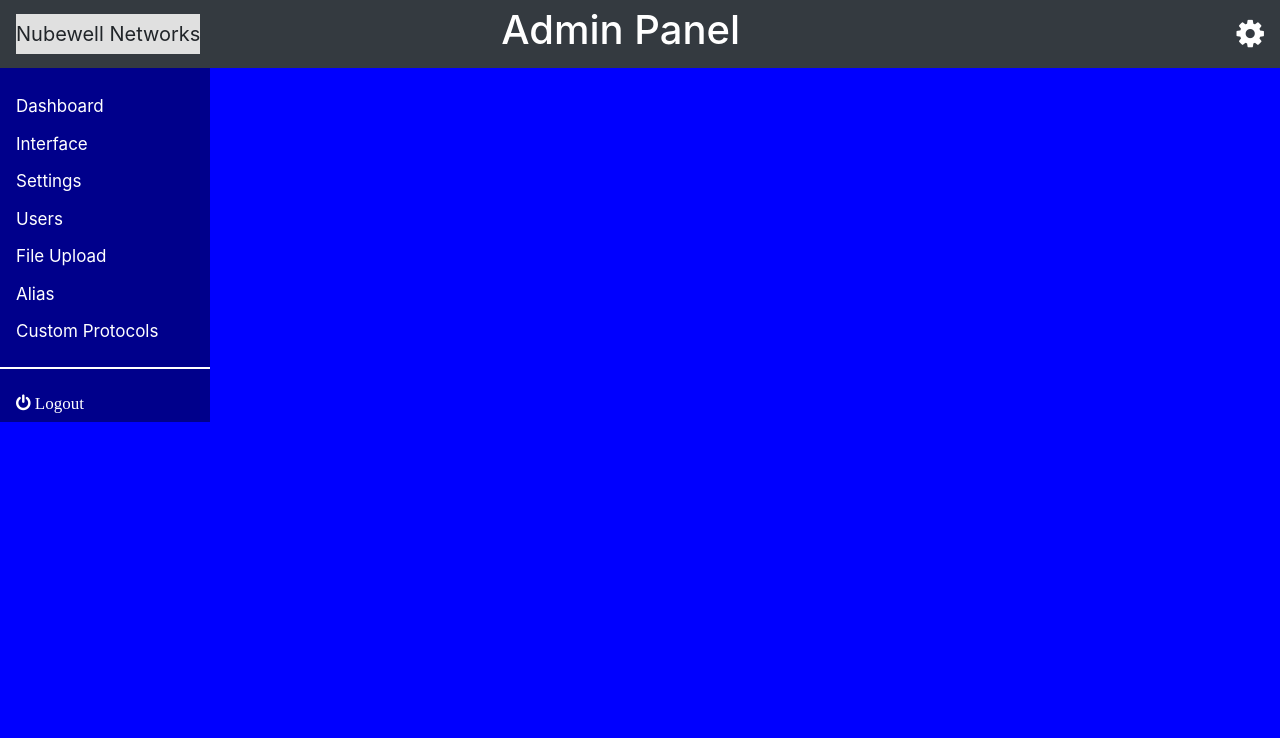
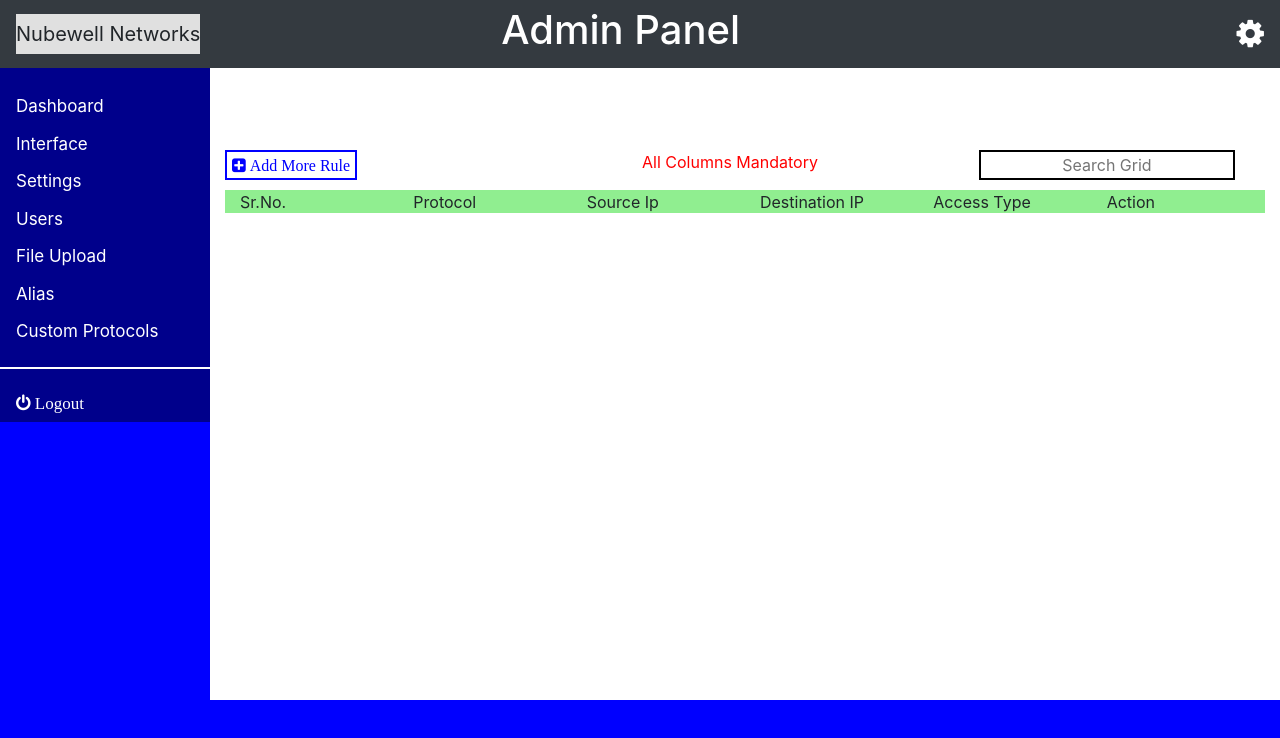
Before and after one commit to akash-karwande/userDashboard, an Angular app: page /dashboard in a window 1280 px wide. Shown: the top 738 px of the page. Built offline with nearby package versions, Linux system fonts and the light colour scheme.

Commit message:
Ngb modal added

```diff
--- a/package.json
+++ b/package.json
@@ -19,6 +19,7 @@
     "@angular/platform-browser": "~7.2.0",
     "@angular/platform-browser-dynamic": "~7.2.0",
     "@angular/router": "~7.2.0",
+    "@ng-bootstrap/ng-bootstrap": "^4.0.3",
     "core-js": "^2.5.4",
     "rxjs": "~6.3.3",
     "tslib": "^1.9.0",
--- a/src/app/app.module.ts
+++ b/src/app/app.module.ts
@@ -1,5 +1,6 @@
 import { BrowserModule } from '@angular/platform-browser';
 import { NgModule } from '@angular/core';
+import {NgbModule} from '@ng-bootstrap/ng-bootstrap';
 
 import { AppRoutingModule } from './app-routing.module';
 import { AppComponent } from './app.component';
@@ -16,7 +17,8 @@ import { DashboardComponent } from './dashboard/dashboard.component';
   ],
   imports: [
     BrowserModule,
-    AppRoutingModule
+    AppRoutingModule,
+    NgbModule
   ],
   providers: [],
   bootstrap: [AppComponent]
--- a/src/app/dashboard/dashboard.component.css
+++ b/src/app/dashboard/dashboard.component.css
@@ -11,6 +11,7 @@
 
 .fa.fa-cog.fa-2x {
 	color: #fff;
+	cursor: pointer;
 }
 
 .navbar-brand {
@@ -40,16 +41,59 @@
 .sidenav a:hover {
   color: blue;
   background-color: #e0e0e0;
-}
-.row {
-	padding-left: 18%;
-	background-color: #fff;
+  cursor: pointer;
 }
 
 hr {
 	border: 1px solid #fff;
 }
-.container{
-	/* background-color: #fff;
-	padding-left: 18%; */
+.container-fluid {
+	background-color: #fff;
+	border-left: 210px solid blue;
+	height: 700px;
+	position: fixed;
+	padding-top: 150px;
 }
+
+app-dashboard {
+	background-color: #fff;
+}
+.row.one {
+	width: 100%;
+}
+.fa.fa-plus-square {
+	color: blue;
+	border: 2px solid blue;
+	padding: 5px;
+	cursor: pointer;
+}
+
+.grid-input {
+	border: 2px solid black;
+}
+.pull-right {
+	text-align: right;
+}
+
+.center {
+	text-align: center;
+}
+input::placeholder {
+	text-align: center;
+}
+
+.red {
+	color: red;
+}
+
+.row.two {
+	height: 23px;
+	background-color: lightgreen;
+	width: 100%;
+	margin: 0;
+}
+
+#buttn {
+	width: 30%;
+	cursor: pointer;
+}
--- a/src/app/dashboard/dashboard.component.html
+++ b/src/app/dashboard/dashboard.component.html
@@ -12,20 +12,54 @@
 	  <a>File Upload</a>
 	  <a>Alias</a>
 	  <a>Custom Protocols</a><hr>
-	  <a routerLink="logout"><i class="fa fa-power-off">  Logout</i></a>
+	  <a (click)="open(content)"><i class="fa fa-power-off">  Logout</i></a>
 
 	</div>
 	<div class="container-fluid">
-	<div class="row">
+	<div class="row one">
 		<div class="col-md-4">
-			<i class="fa fa-plus-square">Add More Rule</i>
+			<i class="fa fa-plus-square"> Add More Rule</i>
 		</div>
-		<div class="col-md-4">
-			<p>All Columns Mandatory</p>
+		<div class="col-md-4 center">
+			<p class="red">All Columns Mandatory</p>
 		</div>
-		<div class="col-md-4">
-			<input type="text" placeholder="Search Grid">
+		<div class="col-md-4 pull-right">
+			<input class="grid-input" type="text" placeholder="Search Grid">
+		</div>
+	</div>
+	<div class="row two">
+		<div class="col-md-2">
+			<p>Sr.No.</p>
+		</div>
+		<div class="col-md-2">
+			<p>Protocol</p>
+		</div>
+		<div class="col-md-2">
+			<p>Source Ip</p>
+		</div>
+		<div class="col-md-2">
+			<p>Destination IP</p>
+		</div>
+		<div class="col-md-2">
+			<p>Access Type</p>
+		</div>
+		<div class="col-md-2">
+			<p>Action</p>
 		</div>
 	</div>
 	</div>
 </div>
+
+
+ <ng-template #content let-c="close" let-d="dismiss">
+  <div class="modal-body">
+  	<button type="button" class="close" aria-label="Close" (click)="d('Cross click')">
+      <span aria-hidden="true">&times;</span>
+    </button>
+    <p>Are you sure want to logout ?</p>
+  </div>
+  <div class="modal-footer">
+    <button routerLink="logout" type="button" id="buttn" class="btn btn-primary" (click)="c('Save click')">Logout</button>
+    <button type="button" id="buttn" class="btn btn-danger" (click)="c('Save click')">Cancel</button>
+  </div>
+</ng-template>
--- a/src/app/dashboard/dashboard.component.ts
+++ b/src/app/dashboard/dashboard.component.ts
@@ -1,15 +1,25 @@
 import { Component, OnInit } from '@angular/core';
+import { NgbModalConfig, NgbModal } from '@ng-bootstrap/ng-bootstrap';
+
 
 @Component({
   selector: 'app-dashboard',
   templateUrl: './dashboard.component.html',
-  styleUrls: ['./dashboard.component.css']
+  styleUrls: ['./dashboard.component.css'],
+  providers: [NgbModalConfig, NgbModal]
 })
 export class DashboardComponent implements OnInit {
 
-  constructor() { }
+  constructor(config: NgbModalConfig, private modalService: NgbModal) {
+  	config.backdrop = 'static';
+    config.keyboard = false;
+  }
 
   ngOnInit() {
   }
 
+  open(content) {
+    this.modalService.open(content);
+  }
+
 }
--- a/src/app/login/login.component.html
+++ b/src/app/login/login.component.html
@@ -2,10 +2,10 @@
 		<h2>Nubewell<br/>Networks</h2>
 	<form>
 		<div class="form-group">
-			<input class="form-control" type="text" placeholder="username">
+			<input class="form-control" type="text" placeholder="username/email">
 		</div>
 		<div class="form-group">
-			<input class="form-control" type="text" placeholder="password">
+			<input class="form-control" type="password" placeholder="password">
 		</div>
 		<div class="form-group">
 			<button routerLink="dashboard" class="btn btn-primary" type="button">Login</button>
```
Also changed, not shown: 1 other file (tests, documents, lock files or other folders).
